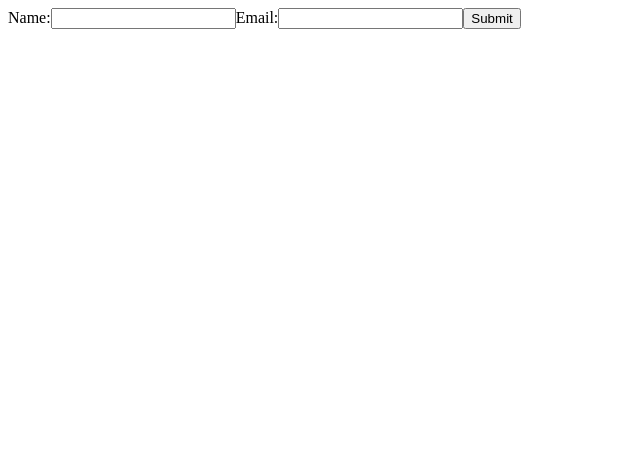
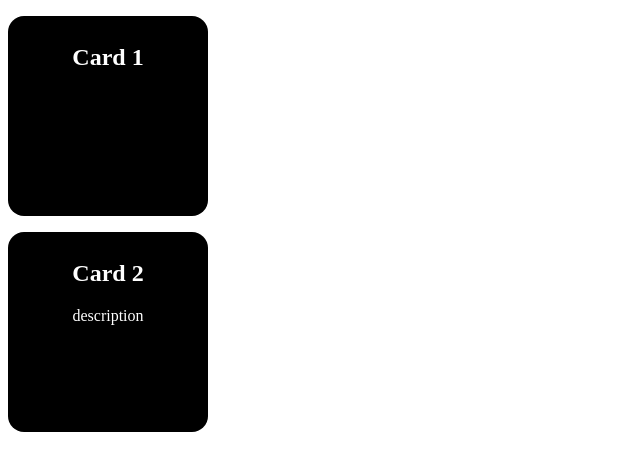
Before and after one commit to Byte-nana/dev-notes, a React (Vite) app in the folder react/deep-dive/: page / in a window 1280 px wide. Shown: the top 470 px of the page, without its empty margins (0-640 px from the left). Built offline with nearby package versions, Linux system fonts and the light colour scheme.

Commit message:
feat(react/deep-dive): add AppWrap and AppCard components to practise component composition

```diff
--- /dev/null
+++ b/react/deep-dive/src/AppCard.jsx
@@ -0,0 +1,33 @@
+export default function AppCard() {
+  return (
+    <div>
+      <Card>
+        <h2>Card 1</h2>
+      </Card>
+      <Card>
+        <h2>Card 2</h2>
+        <p>description</p>
+      </Card>
+    </div>
+  );
+}
+
+function Card({ children }) {
+  return (
+    <section
+      style={{
+        width: '200px',
+        height: '200px',
+        marginTop: '1rem',
+        padding: '0.5rem 1rem',
+        borderRadius: '1rem',
+        backgroundColor: 'black',
+        color: 'white',
+        textAlign: 'center',
+        boxSizing: 'border-box',
+      }}
+    >
+      {children}
+    </section>
+  );
+}
--- a/react/deep-dive/src/main.jsx
+++ b/react/deep-dive/src/main.jsx
@@ -1,10 +1,10 @@
 import { StrictMode } from 'react';
 import { createRoot } from 'react-dom/client';
 import './index.css';
-import AppForm from './AppForm.jsx';
+import AppCard from './AppCard.jsx';
 
 createRoot(document.getElementById('root')).render(
   <StrictMode>
-    <AppForm />
+    <AppCard />
   </StrictMode>,
 );
```
Also changed, not shown: react/deep-dive/src/AppWrap.jsx (added, +38 -0 lines).
